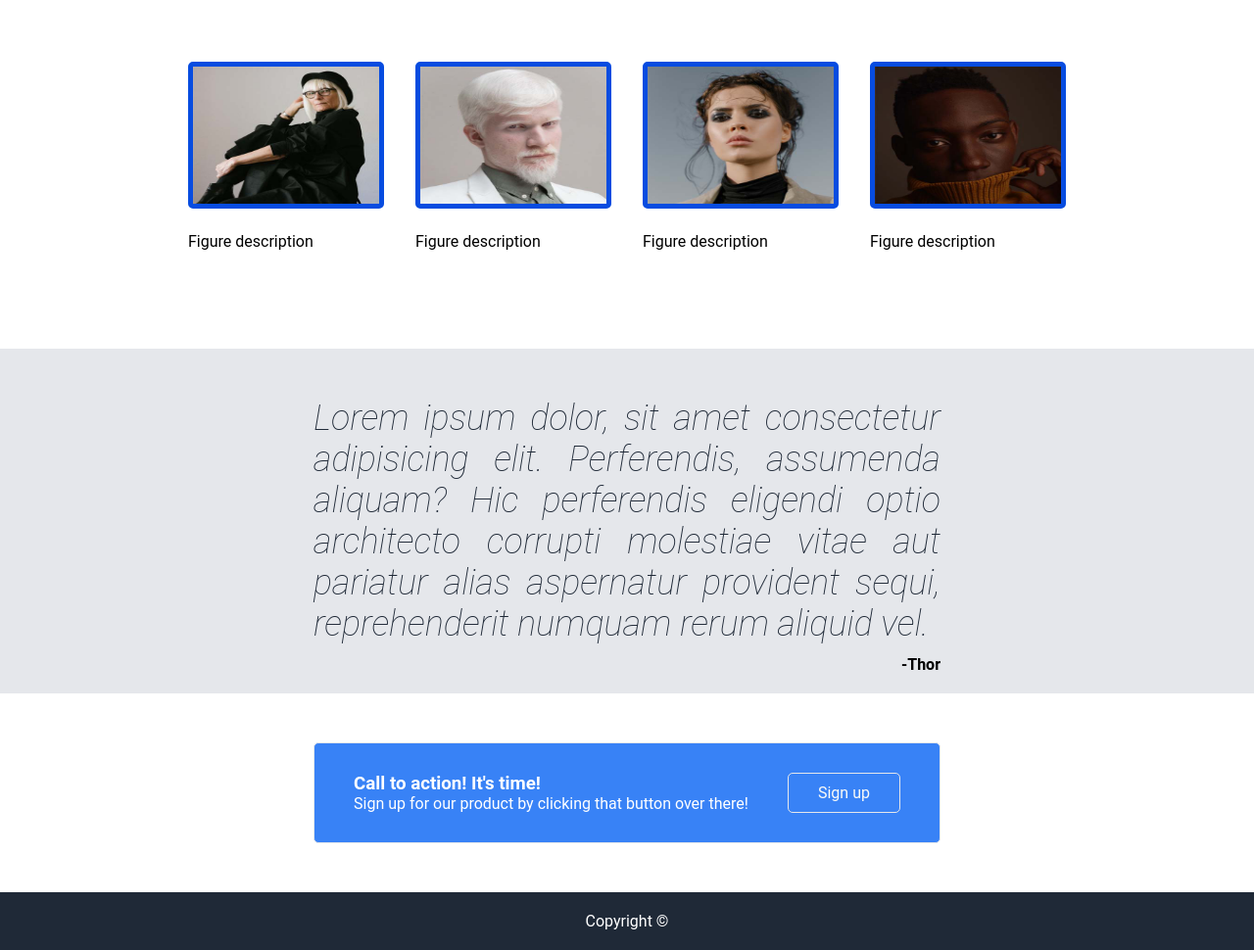
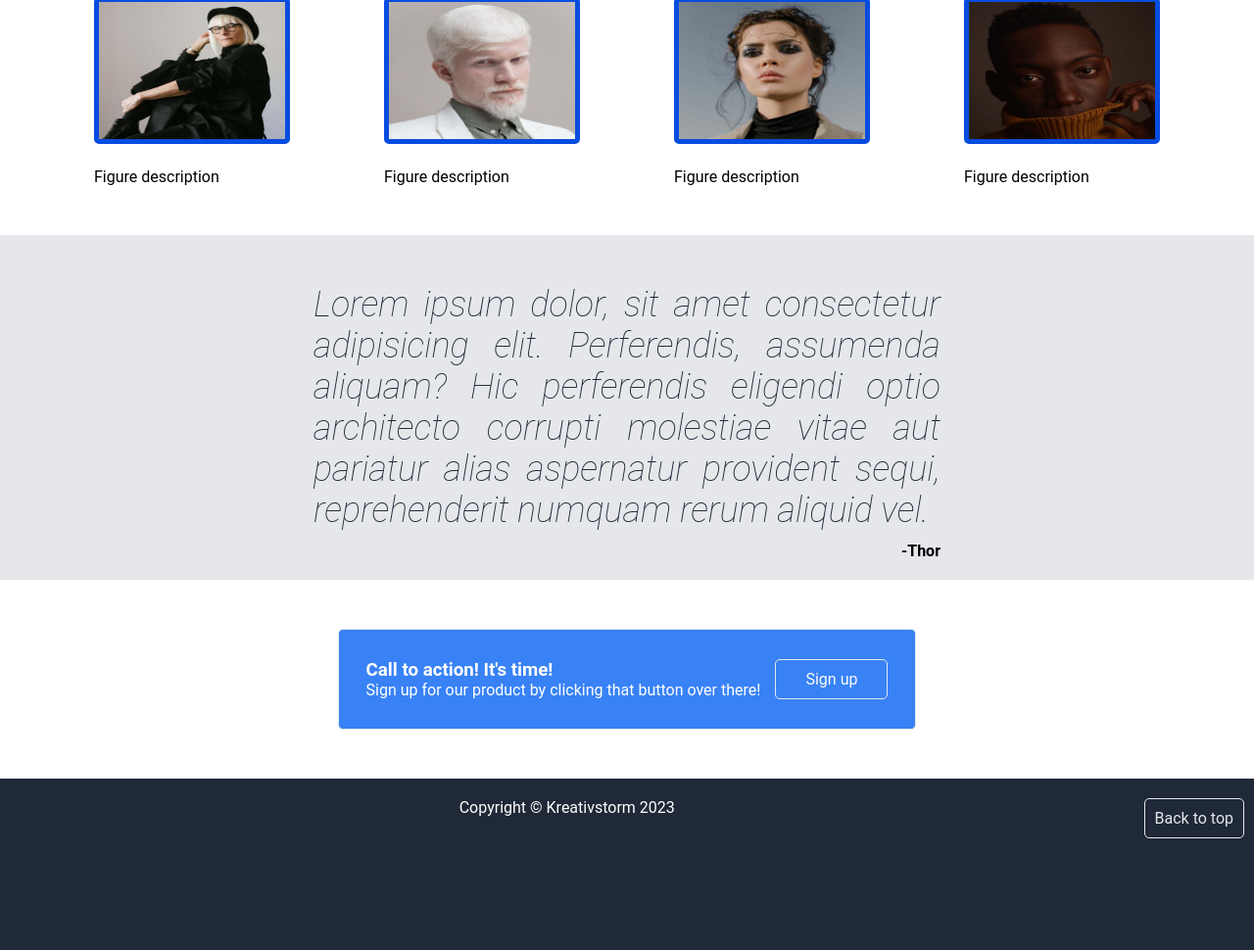
Before and after one commit to Renaldas0/kreativstorm-css-project, a plain HTML site: page index.html in a window 1280 px wide. Shown: the part 682-1652 px from the top of the page at 98% size. After the commit the page ends 1548 px from the top, so only its background shows below. Drawn offline with Linux system fonts and the light colour scheme.

Commit message:
begin signup page and refactor css, add back to top btn

```diff
--- a/css/style.css
+++ b/css/style.css
@@ -18,11 +18,11 @@
 
 body {
     font-family: 'Roboto', sans-serif;
+    background-color: #1f2937;
 }
 
 header {
     display: flex;
-    background-color: #1f2937;
     padding-top: 20px;
     justify-content: space-between;
 }
@@ -53,7 +53,6 @@ nav a {
 .hero-section {
     display: flex;
     padding-top: 100px;
-    background-color: #1f2937;
     padding-bottom: 80px;
     justify-content: space-around;
 }
@@ -63,11 +62,16 @@ nav a {
     height: auto;
 }
 
+.team-header {
+    text-align: center;
+    font-size: 48px;
+    padding-bottom: 30px;
+}
 
-.images {
+
+.team-image-container {
     display: flex;
     justify-content: space-evenly;
-    margin: 100px 160px;
 }
 
 
@@ -82,6 +86,11 @@ nav a {
 .hero-header {
     font-size: 48px;
     font-weight: 800;
+}
+
+.team-section {
+    background-color: #fff;
+    padding: 50px 0;
 }
 
 #quote {
@@ -116,8 +125,7 @@ nav {
 
 .staff {
     display: flex;
-    margin-top: 50px;
-    margin-bottom: 50px;
+    padding: 50px 0;
     justify-content: center;
     font-size: 30px;
 }
@@ -135,8 +143,8 @@ nav {
 .call-to-action {
     display: flex;
     justify-content: center;
-    margin-top: 50px;
-    margin-bottom: 50px;
+    padding: 50px;
+    background-color: #fff;
 }
 
 .call-to-action-txt {
@@ -157,10 +165,17 @@ nav {
 }
 
 footer {
-    display: flex;
-    justify-content: center;
     padding-top: 20px;
     padding-bottom: 20px;
-    background-color: #1f2937;
     color: #ffffff;
+    text-align: center;
 }
+
+footer a {
+    float: right;
+    border: 1px solid #e5e7eb;
+    border-radius: 5px;
+    padding: 10px;
+    margin: 0 10px 10px;
+    color: #e5e7eb;
+}
--- a/index.html
+++ b/index.html
@@ -41,12 +41,8 @@
         </section>
 
         <section id="team" class="team-section">
-
-            <div class="staff">
-                <h1>Our Team</h1>
-            </div>
-
-            <div class="images">
+            <h1 class="team-header">Our Team</h1>
+            <div class="team-image-container">
                 <figure>
                     <img src="./images/hr-manager.jpg" alt="" class="members">
                         <figcaption>
@@ -100,7 +96,8 @@
         </section>
 
         <footer>
-            <span>Copyright &copy;</span>
+            <span>Copyright &copy; Kreativstorm 2023</span>
+            <a href="#home" class="to-top-btn">Back to top</a>
         </footer>
 
     </main>
```
Also changed, not shown: pages/sign-up.html (added, +27 -0 lines).
